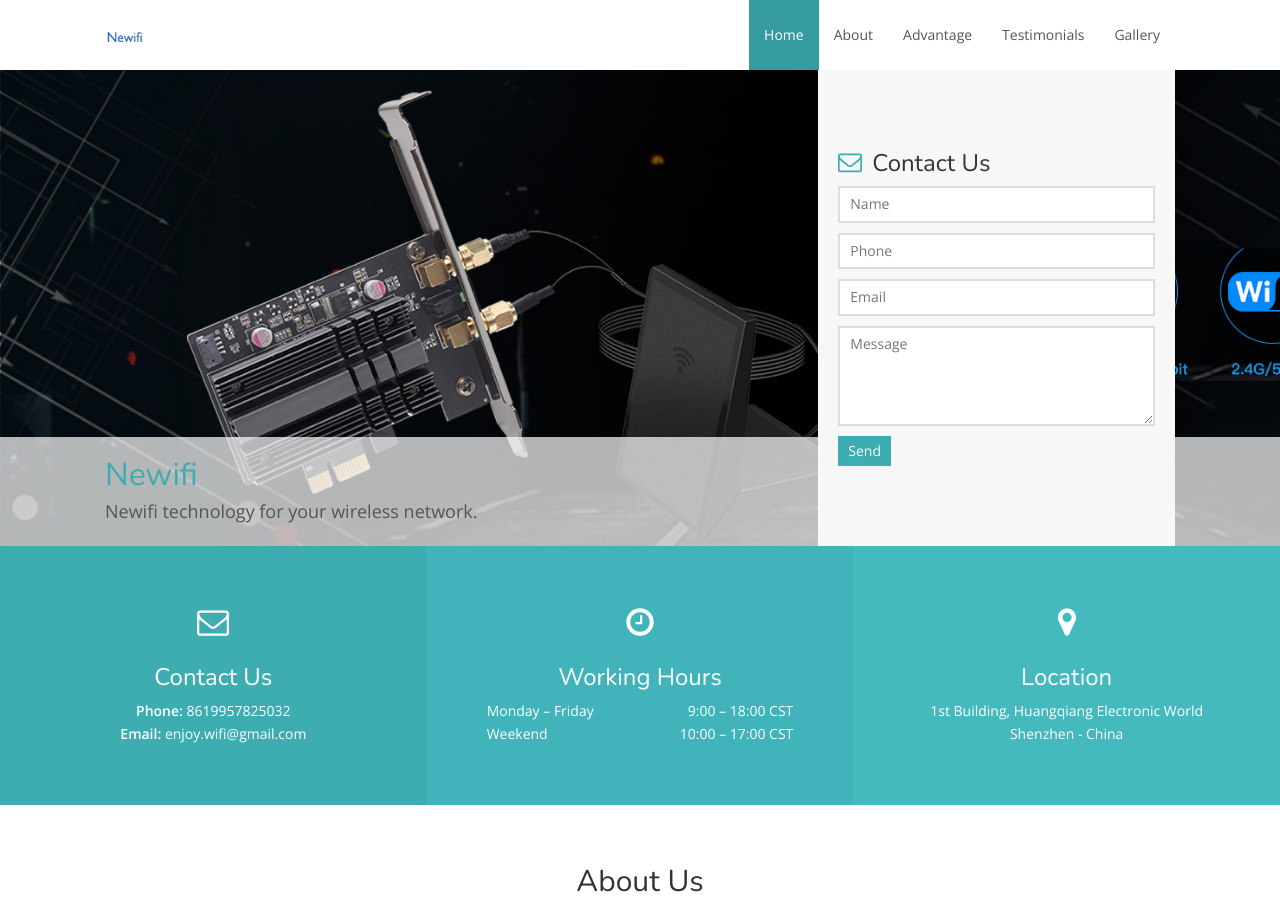
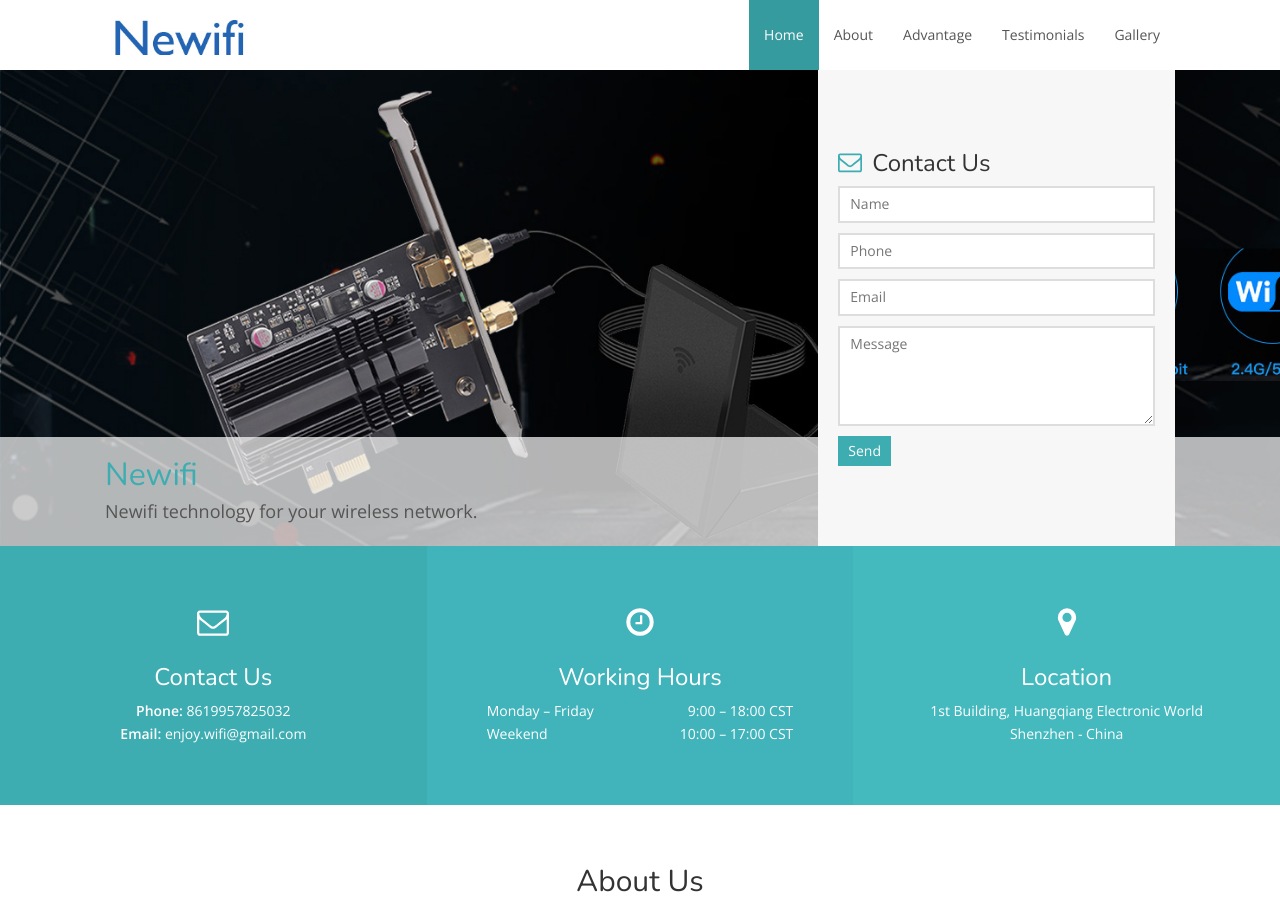
Before and after one commit to senfend/senfend.github.io, a Jekyll site: the page built from index.html, in a window 1280 px wide and 900 px high. Built offline with Jekyll 4.4.1, drawn with Linux system fonts in a browser that asks for light colours; nearby versions of some CDN libraries.

Commit message:
some changes 6

```diff
--- a/_includes/header.html
+++ b/_includes/header.html
@@ -10,7 +10,7 @@
                 <span class="icon-bar"></span>
                 <span class="icon-bar"></span>
             </button>
-            <a class="navbar-brand scroll" href="#top"><img src="{{ site.logo_url }}" width="40px"
+            <a class="navbar-brand scroll" href="#top"><img src="{{ site.logo_url }}" width="150px"
                     alt="{{ site.title }}"></a>
         </div>
 
--- a/index.html
+++ b/index.html
@@ -95,6 +95,9 @@ layout: default
                     manufacture, we have been manufacturing 3C Products since 2004,
                     under years of development, the products quality is constantly improving and earn reputations from
                     the clients.</br>
+                <p>
+
+                <p>
 
                     Newifi also refines its supply chain system and marketing system to meet the client requirement from
                     all over the world.
```
